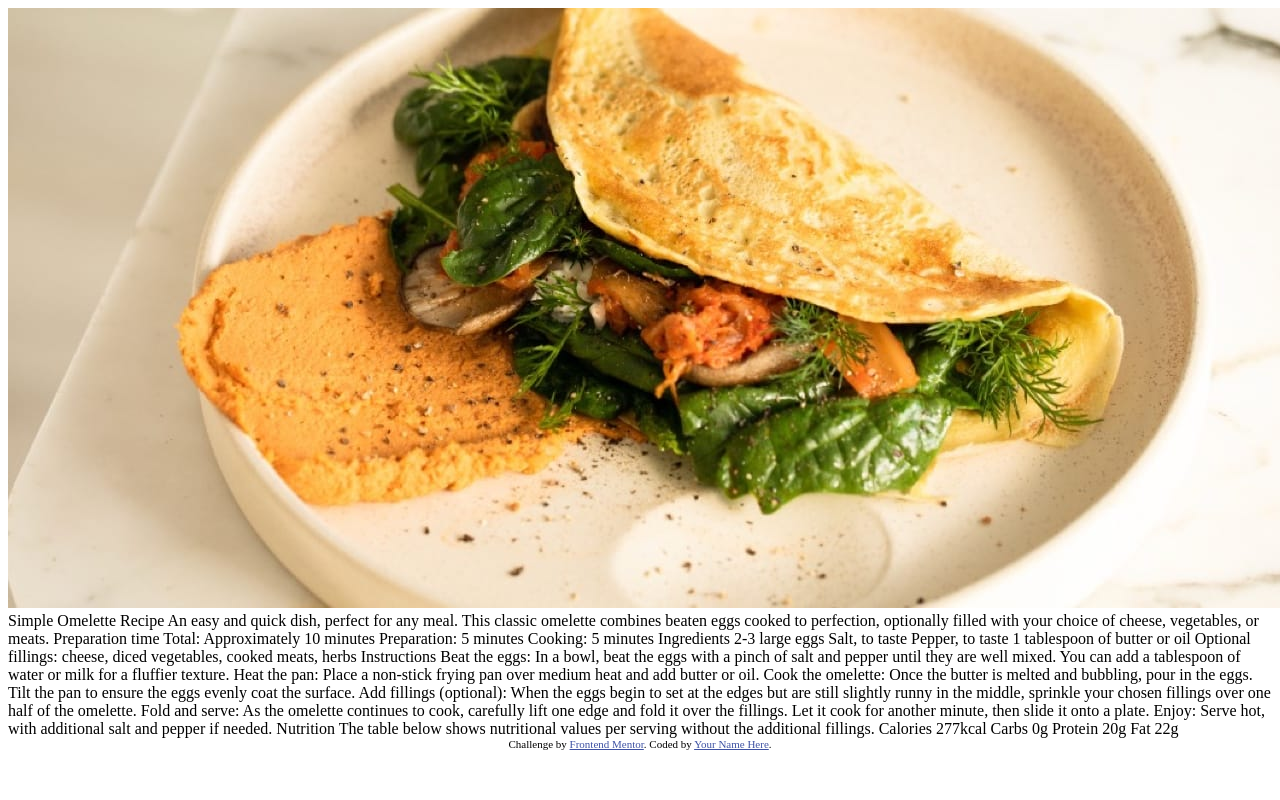
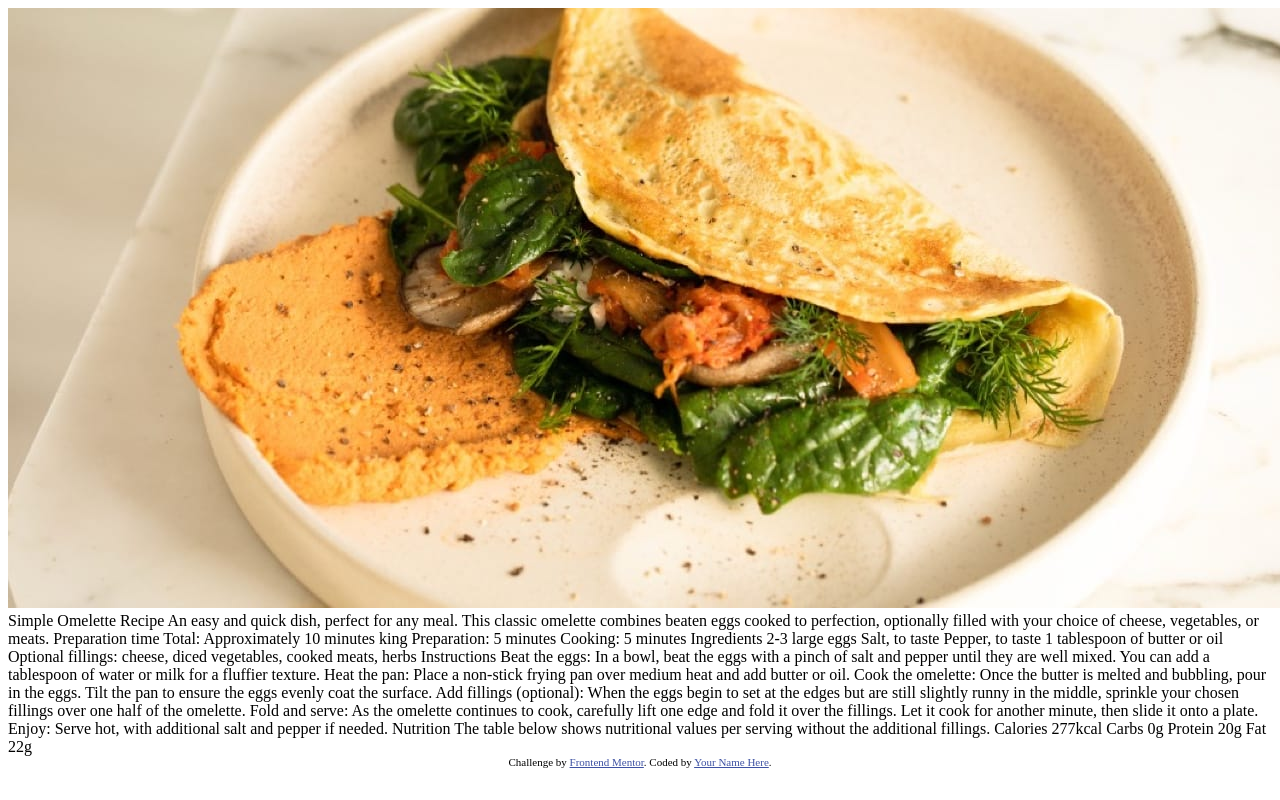
Before and after one commit to fpathuba/test-project, a plain HTML site: page index.html in a window 1280 px wide. Shown: the top 800 px of the page. Drawn offline with Linux system fonts and the light colour scheme.

Commit message:
Add files via upload

```diff
--- a/index.html
+++ b/index.html
@@ -23,7 +23,7 @@
 
   Preparation time
 
-  Total: Approximately 10 minutes
+  Total: Approximately 10 minutes king
   Preparation: 5 minutes
   Cooking: 5 minutes
 
```
